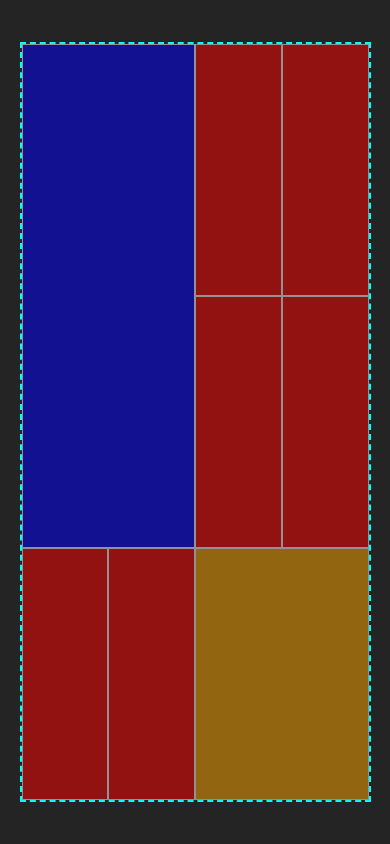
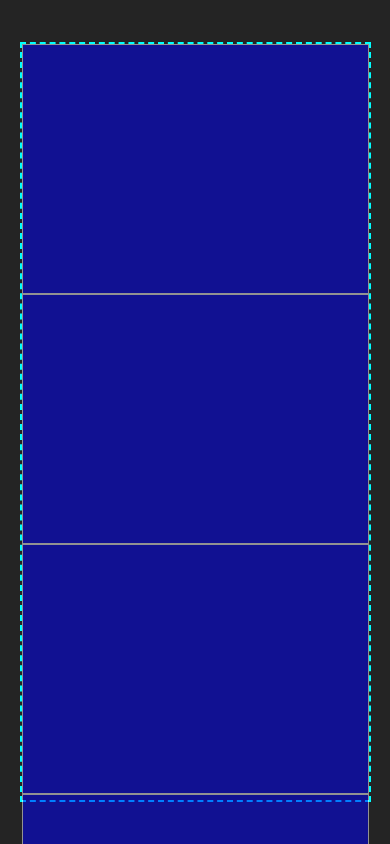
Before and after one commit to HarikrishnanYPR1707/Image-Gallery, a React (Vite) app: page / in a window 390 px wide. Shown: the top 844 px of the page. Built offline with nearby package versions, Linux system fonts and the light colour scheme.

Commit message:
added changes

```diff
--- a/src/App.css
+++ b/src/App.css
@@ -25,6 +25,23 @@
   opacity: 50%;
 }
 
+@media (max-width: 300px) {
+  .inner-wrapper {
+    border: dashed 2px green;
+  }
+}
+
+@media (max-width: 650px) {
+  .inner-wrapper {
+    grid-template-rows: repeat(8, 250px);
+  }
+  .card-container:nth-child(n) {
+    background-color: blue;
+    grid-column: 1 / 2;
+  }
+}
+
+@media (min-width: 650px) {
   .card-container:nth-child(1) {
     background: blue;
     grid-column: 1 / 3;
@@ -35,3 +52,4 @@
     background: orange;
     grid-column: 3 / 5;
   }
+}
```
Lines whose indentation alone changed are shown as unchanged.
